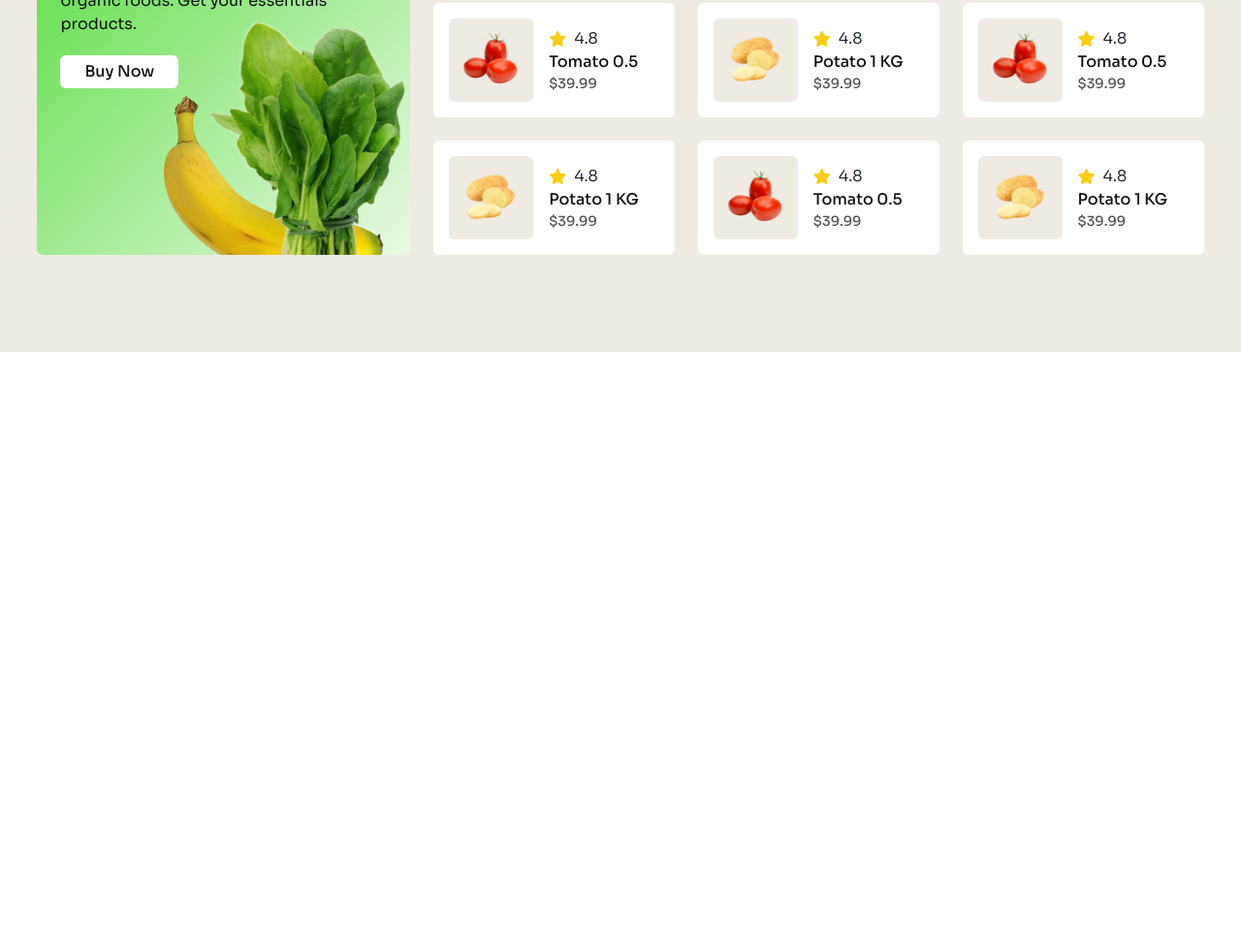
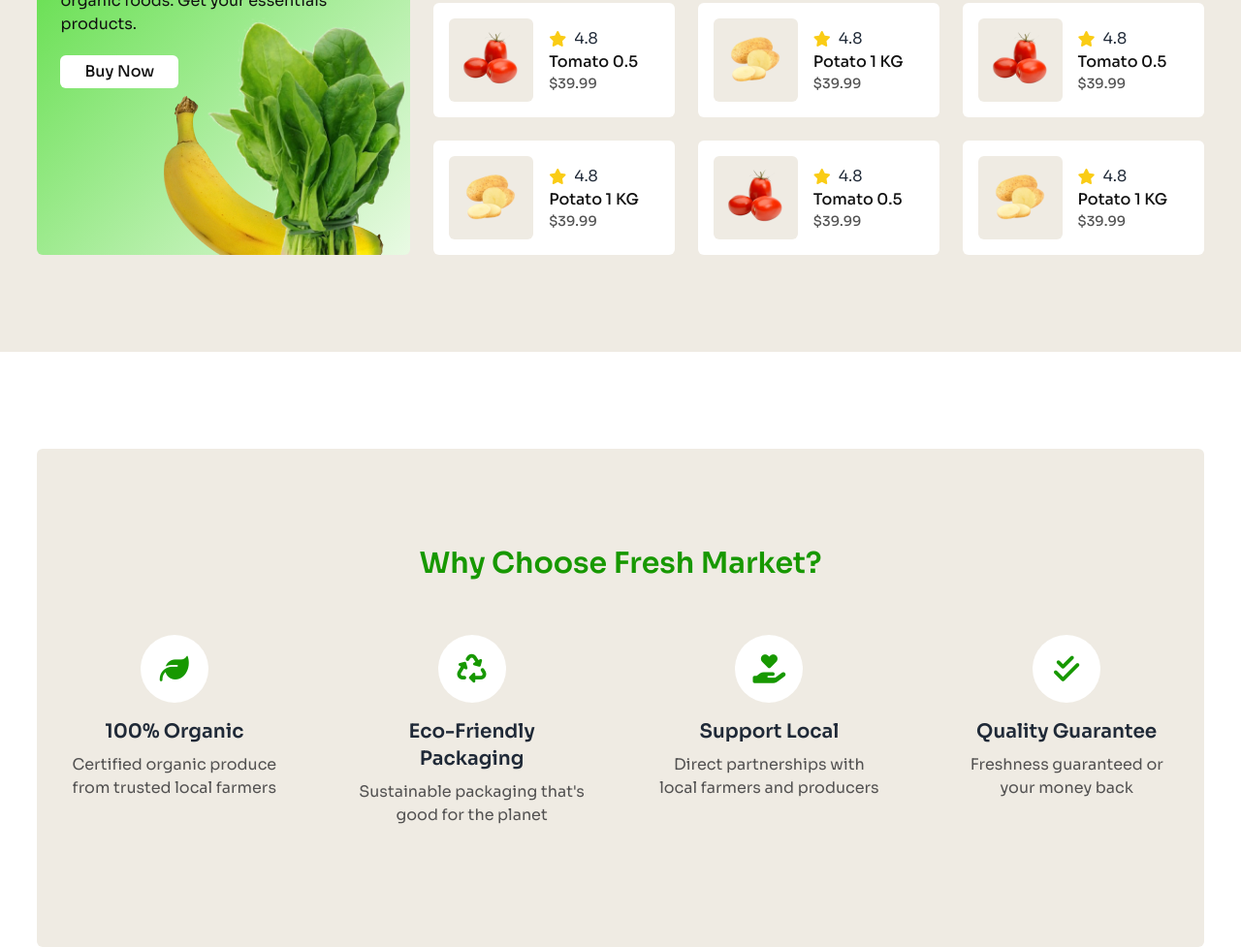
Before and after one commit to swasti-web/nature-platter-project, a plain HTML site: page index.html in a window 1280 px wide. Shown: the part 2108-3085 px from the top of the page at 97% size. Before the commit the page ends 2471 px from the top, so only its background shows below. Drawn offline with nearby package versions, Linux system fonts and the light colour scheme.

Commit message:
why choose us section done

```diff
--- a/index.html
+++ b/index.html
@@ -485,6 +485,67 @@
         </div>
       </div>
     </section>
+    <!-- Why Choose Us -->
+    <section class="mt-[100px]">
+      <div
+        class="md:max-w-7xl w-[94%] mx-auto py-[100px] bg-[#EFEBE3] rounded-md"
+      >
+        <h2 class="text-3xl font-[600] text-[#179800] mb-8 text-center">
+          Why Choose Fresh Market?
+        </h2>
+        <div class="grid md:grid-cols-4 gap-6">
+          <div class="text-center p-6">
+            <div
+              class="bg-white rounded-full p-4 w-[70px] h-[70px] mx-auto mb-4 flex items-center justify-center hover:scale-110 duration-300"
+            >
+              <i class="fa-solid fa-leaf text-3xl text-[#179800]"></i>
+            </div>
+            <h3 class="text-xl font-[600] mb-2">100% Organic</h3>
+            <p class="text-[#525151]">
+              Certified organic produce from trusted local farmers
+            </p>
+          </div>
+
+          <div class="text-center p-6">
+            <div
+              class="bg-white rounded-full p-4 w-[70px] h-[70px] mx-auto mb-4 flex items-center justify-center hover:scale-110 duration-300"
+            >
+              <i class="fa-solid fa-recycle text-3xl text-[#179800]"></i>
+            </div>
+            <h3 class="text-xl font-[600] mb-2">Eco-Friendly Packaging</h3>
+            <p class="text-[#525151]">
+              Sustainable packaging that's good for the planet
+            </p>
+          </div>
+
+          <div class="text-center p-6">
+            <div
+              class="bg-white rounded-full p-4 w-[70px] h-[70px] mx-auto mb-4 flex items-center justify-center hover:scale-110 duration-300"
+            >
+              <i
+                class="fa-solid fa-hand-holding-heart text-3xl text-[#179800]"
+              ></i>
+            </div>
+            <h3 class="text-xl font-[600] mb-2">Support Local</h3>
+            <p class="text-[#525151]">
+              Direct partnerships with local farmers and producers
+            </p>
+          </div>
+
+          <div class="text-center p-6">
+            <div
+              class="bg-white rounded-full p-4 w-[70px] h-[70px] mx-auto mb-4 flex items-center justify-center hover:scale-110 duration-300"
+            >
+              <i class="fa-solid fa-check-double text-3xl text-[#179800]"></i>
+            </div>
+            <h3 class="text-xl font-[600] mb-2">Quality Guarantee</h3>
+            <p class="text-[#525151]">
+              Freshness guaranteed or your money back
+            </p>
+          </div>
+        </div>
+      </div>
+    </section>
        <!-- main end -->
 
 </body>
```
